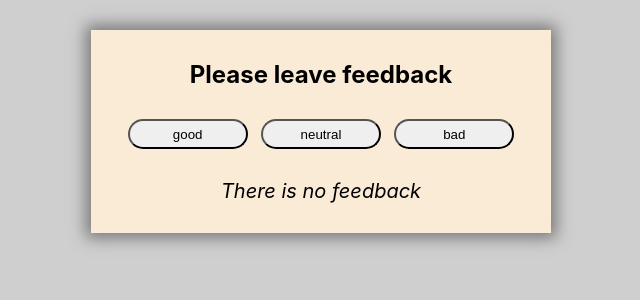
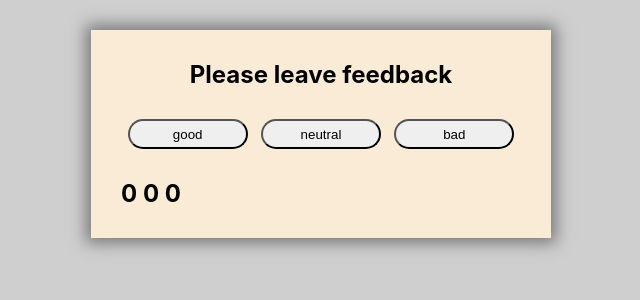
Before and after one commit to IvashkaVIP/goit-react-hw-04-feedback, a React (Create React App) app: page / in a window 1280 px wide. Shown: the top 300 px of the page, without its empty margins (319-959 px from the left). Built offline with nearby package versions, Linux system fonts and the light colour scheme.

Commit message:
add useState

```diff
--- a/src/components/App.jsx
+++ b/src/components/App.jsx
@@ -1,3 +1,4 @@
+import { useState } from "react";
 import { Component } from "react";
 import { Section } from "./Section/Section";
 import { FeedbackOptions } from "./FeedbackOptions/FeedbackOptions";
@@ -6,7 +7,42 @@ import { Notification } from "./Notification/Notification";
 import css from './App.module.css'
 
 
-export class App extends Component {
+export const App = () => {
+
+  const [good, setGood] = useState(0);
+  const [neutral, setNeutral] = useState(0);
+  const [bad, setBad] = useState(0);
+
+
+  const onLeaveFeedBack = (evt, btnName) => {
+    console.log('Click on Btn');
+  };
+
+
+  // onLeaveFeedBack = (evt, btnName) => {
+  //    this.setState(prevState => ({
+  //      [btnName]: ++prevState[btnName],
+  //    }));
+  //  };
+
+
+  return (
+    <div className={css.container}>
+      <Section title="Please leave feedback">
+        <FeedbackOptions
+          options={{ good, neutral, bad }}
+          onLeaveFeedBack={onLeaveFeedBack}
+        />
+        <h1>
+          {good} {neutral} {bad}
+        </h1>
+      </Section>
+    </div>
+  );
+
+}
+//-------------------------------------------------------------------------
+export class OldApp extends Component {
   state = {
     good: 0,
     neutral: 0,
--- a/src/components/FeedbackOptions/FeedbackOptions.jsx
+++ b/src/components/FeedbackOptions/FeedbackOptions.jsx
@@ -1,7 +1,28 @@
 import PropTypes from 'prop-types';
 import css from './FeedbackOptions.module.css'
 
+
+
+
 export const FeedbackOptions = ({ options, onLeaveFeedBack }) => (
+  <div className={css['btn-wrap']}>
+    {Object.keys(options).map(option => (
+      <button
+        className={css.btn}
+        type="button"
+        key={option}
+        onClick={evt => onLeaveFeedBack(evt, option)}
+      >
+        {option}
+      </button>
+    ))}
+  </div>
+);
+
+
+
+
+export const OldFeedbackOptions = ({ options, onLeaveFeedBack }) => (
   <div className={css['btn-wrap']}>
     {Object.keys(options).map(option => (
       <button
```
